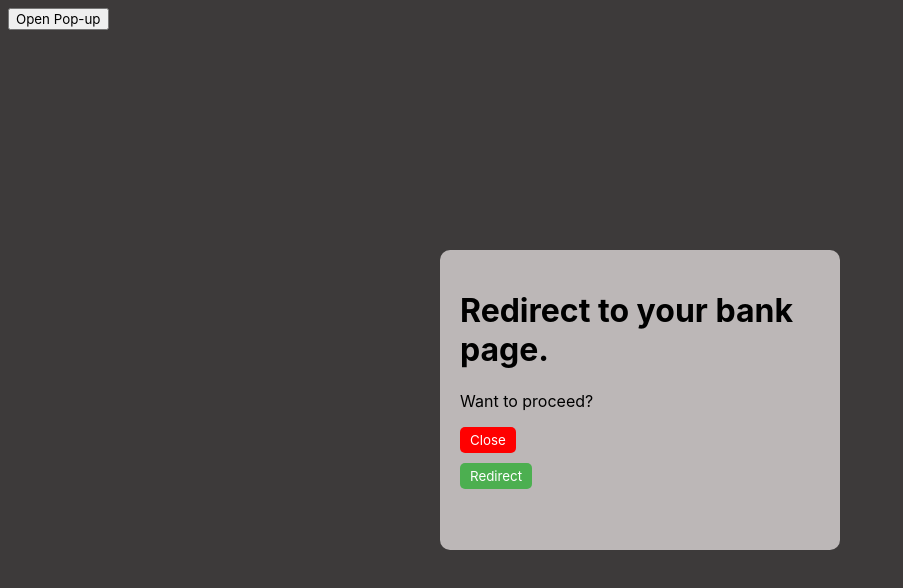
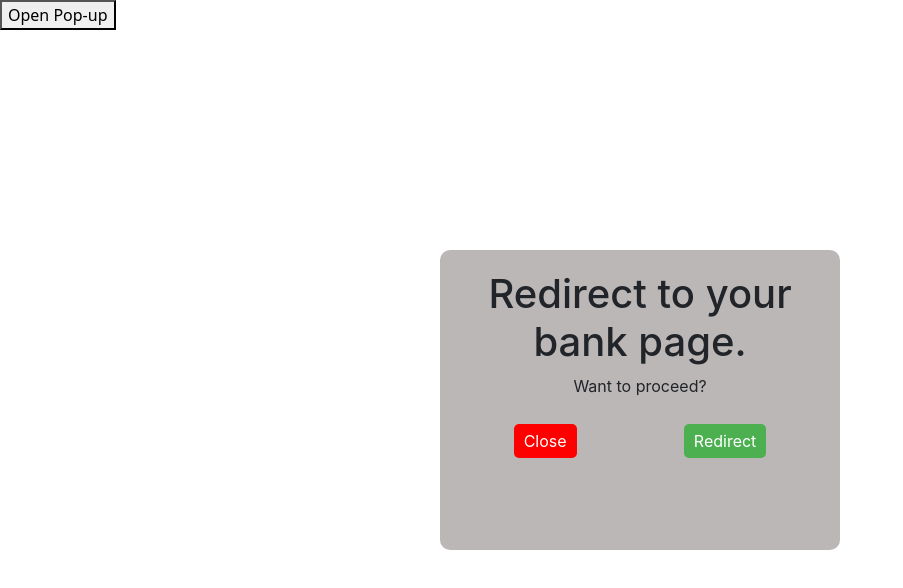
Before and after one commit to strongDoorknob/Circular, a plain HTML site: page personal/bank/bank/bank.html in a window 1280 px wide. Both pictures are taken after a click on the button "Open Pop-up". Shown: the whole page, without its empty margins (0-903 px from the left). Drawn offline with nearby package versions, Linux system fonts and the light colour scheme.

Commit message:
Update bank

```diff
--- a/personal/bank/bank/bank.html
+++ b/personal/bank/bank/bank.html
@@ -1,23 +1,32 @@
 <!DOCTYPE html>
 <html lang="en">
+
 <head>
     <meta charset="UTF-8">
     <meta name="viewport" content="width=device-width, initial-scale=1.0">
     <title>Pop-up Example</title>
     <link rel="stylesheet" href="styles.css">
+    <link href="https://cdn.jsdelivr.net/npm/bootstrap@5.0.2/dist/css/bootstrap.min.css" rel="stylesheet"
+        integrity="sha384-EVSTQN3/azprG1Anm3QDgpJLIm9Nao0Yz1ztcQTwFspd3yD65VohhpuuCOmLASjC" crossorigin="anonymous">
 </head>
+
 <body>
     <button id="open-popup">Open Pop-up</button>
 
     <div id="popup" class="popup">
-        <div class="popup-content">
+        <div class="popup-content text-center">
             <h1>Redirect to your bank page.</h1>
             <p>Want to proceed?</p>
-            <button id="close-popup" class="close-button">Close</button>
-            <button id="redirect-button" class="redirect-button">Redirect</button>
+            <div class="d-flex justify-content-around">
+                <button id="close-popup" class="close-button">Close</button>
+                <button id="redirect-button" class="redirect-button">Redirect</button>
+
+            </div>
+
         </div>
     </div>
 
     <script src="script.js"></script>
 </body>
+
 </html>
```
